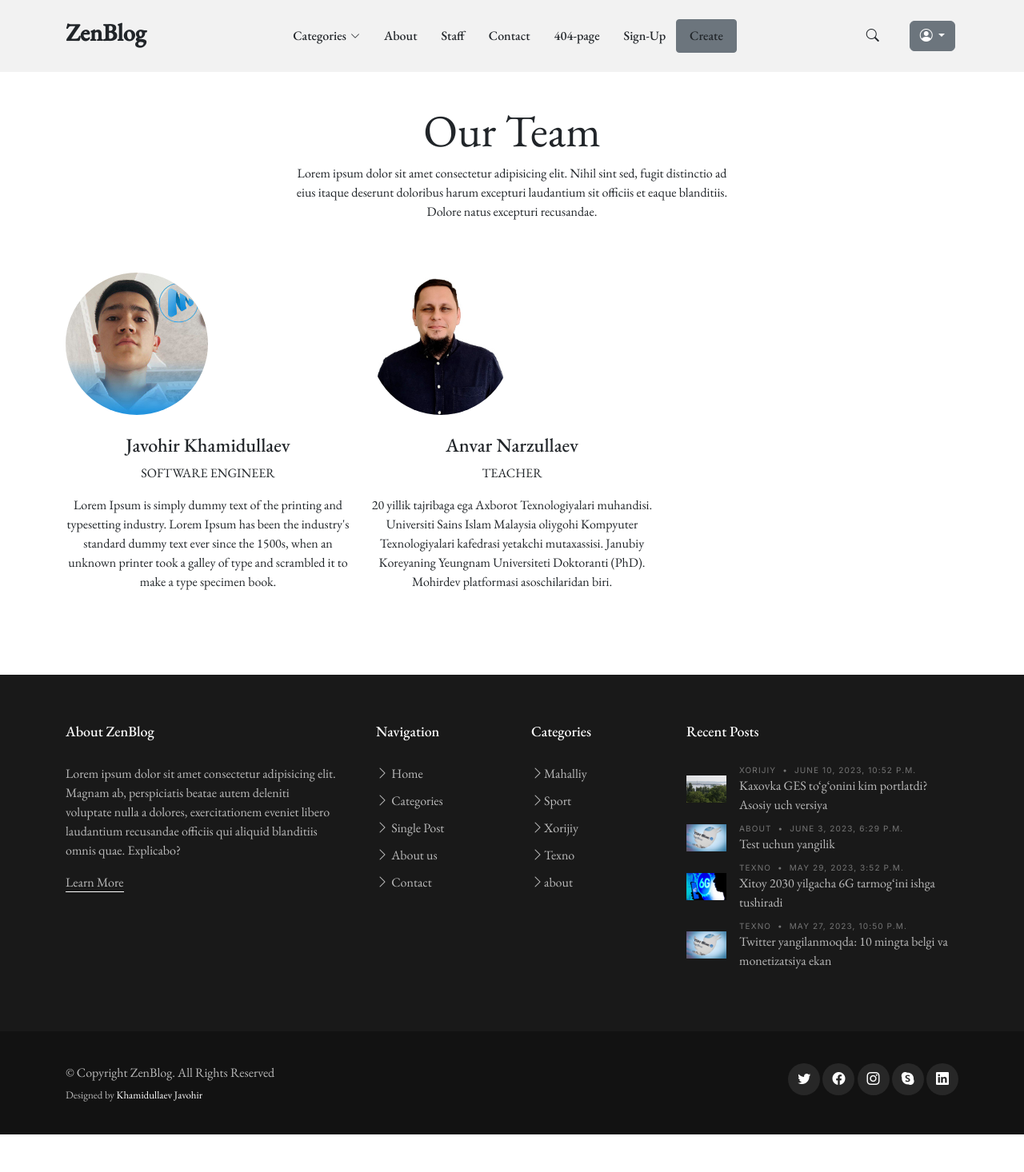
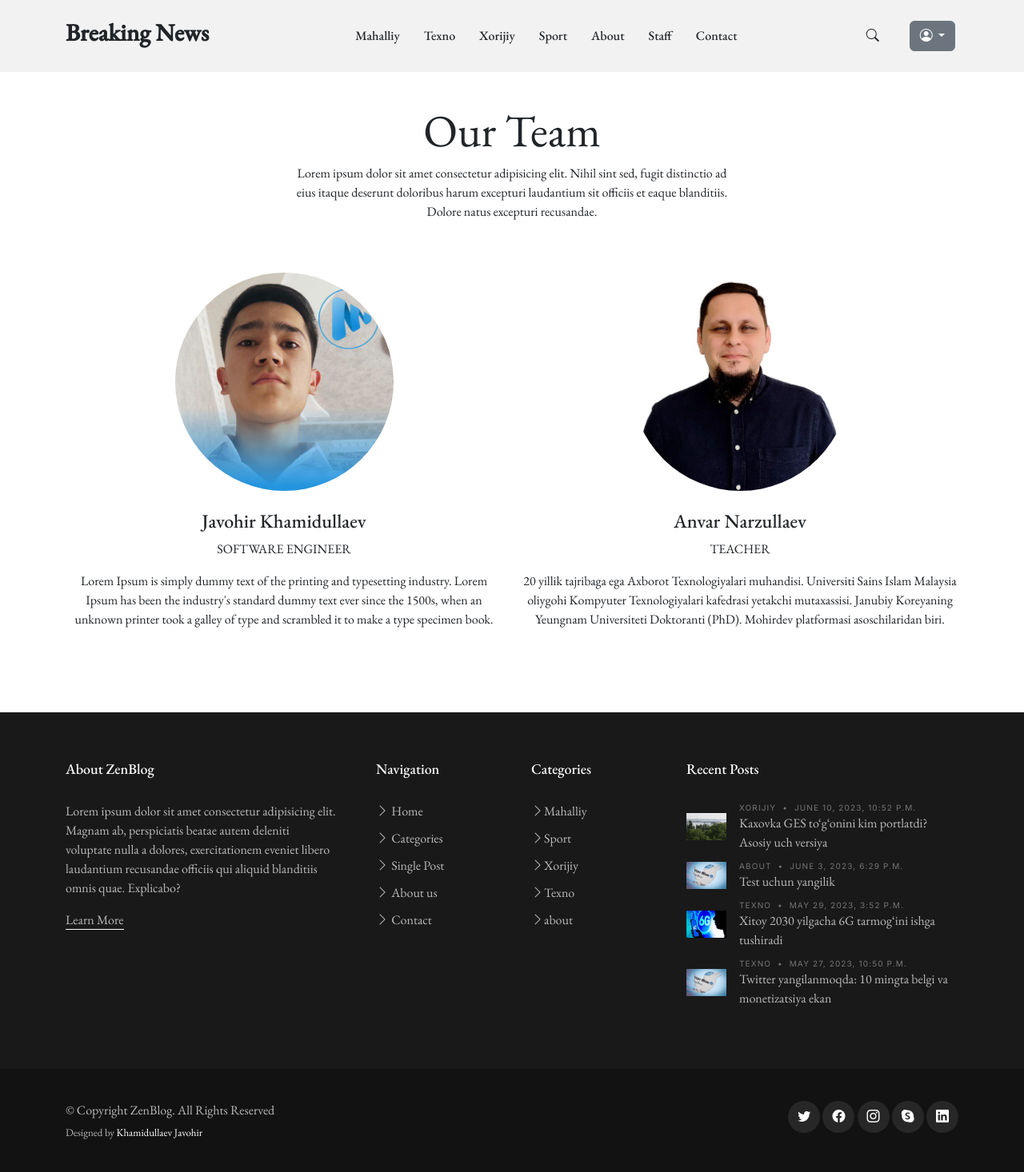
Before and after one commit to Javohir-dev/breaking-news, a Django app: page /staff/ in a window 1280 px wide. Shown: the whole page at 80% size. Before the commit the page ends 1419 px from the top, so only its background shows below. Run offline with Django 4.2, Linux system fonts and the light colour scheme; data comes from the database, SQL or seed files in the repository; both versions use the stored data as it was after the commit; some libraries are stand-ins or nearby versions; some web fonts are replaced.

Commit message:
staff and some templates changed

```diff
--- a/news_app/models.py
+++ b/news_app/models.py
@@ -77,7 +77,7 @@ class Staff(models.Model):
 
     first_name = models.CharField(max_length=100)
     last_name = models.CharField(max_length=100)
-    staff_info = models.TextField()
+    staff_info = models.TextField(max_length=250)
     image = models.ImageField(upload_to="staff/images")
     occupation = models.ForeignKey(Occupation, on_delete=models.CASCADE)
     status = models.CharField(
--- a/news_app/views.py
+++ b/news_app/views.py
@@ -98,7 +98,7 @@ class HomePageView(ListView):
 
 class StaffPageView(ListView):
     model = Staff
-    template_name = "news/staff.html"
+    template_name = "account/staff.html"
     context_object_name = "staff"
 
     def get_context_data(self, **kwargs):
--- a/steps.txt
+++ b/steps.txt
@@ -3,5 +3,7 @@ There are all step of this project.
 Texno_news doesn't found! = Fixed
 About us qismini templatega ulashim kerak = Done
 Xodimlar uchun model yozib AboutUs page-ga ulash kerak = Done
-^^ About page-ga emas alohida staff.html ochib ichiga tartib bilan ulandi)
+^^ About page-ga emas alohida staff.html ochib ichiga tartib bilan ulandi
 NewsEdit page-dagi inlutlarni donalab ulash kerak tayyor templat ejuda xunuk
+
+-Home page-dagi ("SEE ALL MAHALLIY")ni click qilganda aynan o'sha category page-ga o'tishi kerak.
--- a/templates/news/staff.html
+++ b/templates/account/staff.html
@@ -20,8 +20,8 @@
           </div>
 
           {% for person in staff_list %}
-            <div class="col-lg-4 text-center mb-5">
-              <img src="{{ person.image.url }}" alt="" class="img-fluid rounded-circle w-50 mb-4">
+            <div class="col-lg-6 text-center mb-5 d-flex flex-column align-items-center">
+              <img src="{{ person.image.url }}" alt="" class="inline-block rounded-circle w-50 mb-4">
               <h4>{{ person.first_name }} {{ person.last_name }}</h4>
               <span class="d-block mb-3 text-uppercase">{{ person.occupation }}</span>
               <p>{{ person.staff_info }}</p>
--- a/templates/news/base.html
+++ b/templates/news/base.html
@@ -48,12 +48,12 @@
       <a href="{% url 'home_page' %}" class="logo d-flex align-items-center">
         <!-- Uncomment the line below if you also wish to use an image logo
         <img src="{% static '' %}images/logo.png" alt=""> -->
-        <h1>ZenBlog</h1>
+        <h1>Breaking News</h1>
       </a>
 
       <nav id="navbar" class="navbar">
         <ul>
-          <li class="dropdown">
+          {% comment %} <li class="dropdown">
             <a href="{% url 'last_news_page' %}">
               <span>Categories</span>
               <i class="bi bi-chevron-down dropdown-indicator"></i>
@@ -64,18 +64,19 @@
               <li><a href="{% url 'foreign_news_page' %}">Xorijiy</a></li>
               <li><a href="{% url 'sport_news_page' %}">Sport</a></li>
             </ul>
-          </li>
+          </li> {% endcomment %}
+          <li><a href="{% url 'local_news_page' %}">Mahalliy</a></li>
+          <li><a href="{% url 'texno_news_page' %}">Texno</a></li>
+          <li><a href="{% url 'foreign_news_page' %}">Xorijiy</a></li>
+          <li><a href="{% url 'sport_news_page' %}">Sport</a></li>
           <li><a href="{% url 'about_page' %}">About</a></li>
           <li><a href="{% url 'staff_page' %}">Staff</a></li>
           <li><a href="{% url 'contact_page' %}">Contact</a></li>
-          <li><a href="{% url '404_page' %}">404-page</a></li>
-          {% comment %} <li><a href="{% url 'login_page' %}">LogIn</a></li> {% endcomment %}
-          <li><a href="{% url '404_page' %}">Sign-Up</a></li>
-
+          {% if request.user.is_superuser %}
           <li>
             <a href="{% url 'news_create_page' %}" type="submit" class="btn btn-secondary btn-sm px-3 py-2 ml-3" style="margin-left: 0.8rem;">Create</a>
           </li>
-
+          {% endif %}
         </ul>
       </nav><!-- .navbar -->
 
--- a/templates/news/single-post.html
+++ b/templates/news/single-post.html
@@ -16,10 +16,12 @@
                 <span class="date">{{ news.category }}</span>
                 <span class="mx-1">&bullet;</span>
                 <span>{{ news.published_time }}</span>
+                {% if request.user.is_superuser %}
                 <div class="" style="display: inline-block;">
                   <a href="{% url 'news_edit_page' news.slug %}" type="submit" class="btn btn-primary btn-sm my-0">edit</a>
                   <a href="{% url 'news_delete_page' news.slug %}" type="submit" class="btn btn-secondary btn-sm my-0">delete</a>
                 </div>
+                {% endif %}
               </div>
               <h1 class="mb-5">{{ news.title }}</h1>
               <figure class="my-4">
```
Also changed, not shown: accounts/migrations/0002_alter_profile_photo.py (added), db.sqlite3, news_app/migrations/0005_alter_staff_staff_info.py (added).
